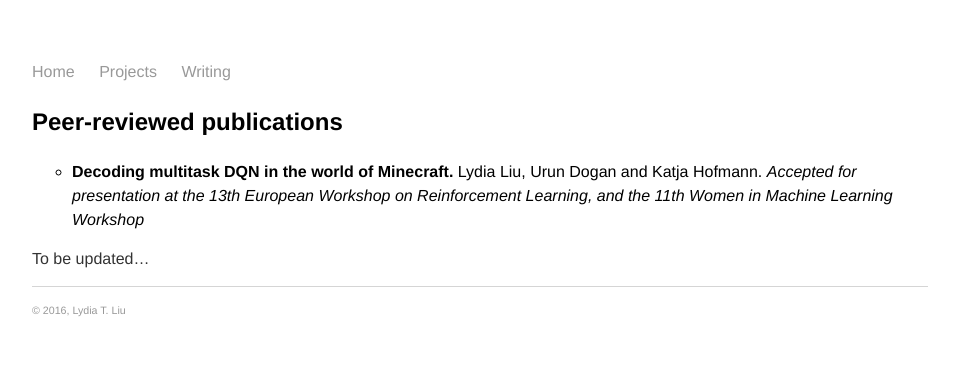
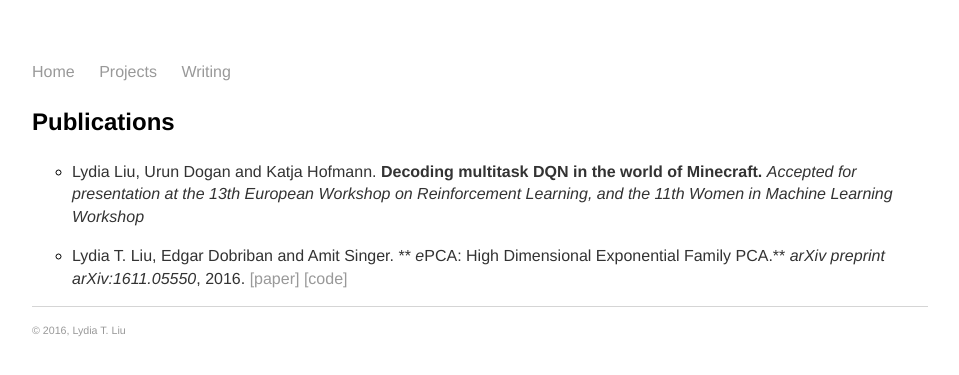
Before and after one commit to serenalwang/serenalwang.github.io, a Jekyll site: the page built from projects.md, in a window 1280 px wide. Shown: the top 375 px of the page, without its empty margins (160-1119 px from the left). Built offline with Jekyll 4.4.1, drawn with Linux system fonts in a browser that asks for light colours.

Commit message:
Update projects.md

```diff
--- a/projects.md
+++ b/projects.md
@@ -3,7 +3,7 @@ layout: default
 title: Projects
 ---
 
-### Peer-reviewed publications
-* **Decoding multitask DQN in the world of Minecraft.** Lydia Liu, Urun Dogan and Katja Hofmann. *Accepted for presentation at the 13th European Workshop on Reinforcement Learning, and the 11th Women in Machine Learning Workshop*
+### Publications
+* Lydia Liu, Urun Dogan and Katja Hofmann. **Decoding multitask DQN in the world of Minecraft.** *Accepted for presentation at the 13th European Workshop on Reinforcement Learning, and the 11th Women in Machine Learning Workshop*
 
-To be updated...
+* Lydia T. Liu, Edgar Dobriban and Amit Singer. ** *e*PCA: High Dimensional Exponential Family PCA.** *arXiv preprint arXiv:1611.05550*, 2016. [[paper]](http://arxiv.org/abs/1611.05550) [[code]](http://github.com/lydiatliu/epca/)
```
